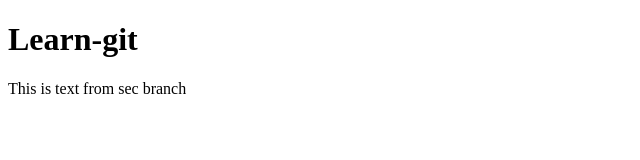
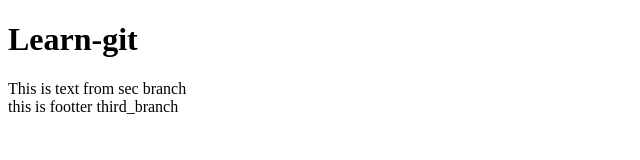
Before and after one commit to Rujikorn-Beam/git-desktop, a plain HTML site: page index.html in a window 1280 px wide. Shown: the whole page, without its empty margins (0-640 px from the left). Drawn offline with Linux system fonts and the light colour scheme.

Commit message:
add footer
add footer

```diff
--- a/index.html
+++ b/index.html
@@ -14,6 +14,10 @@
         This is text from sec branch
     </main>
 
+    <footer>
+        this is footter third_branch
+    </footer>
+
 </body>
 
 </html>
```
